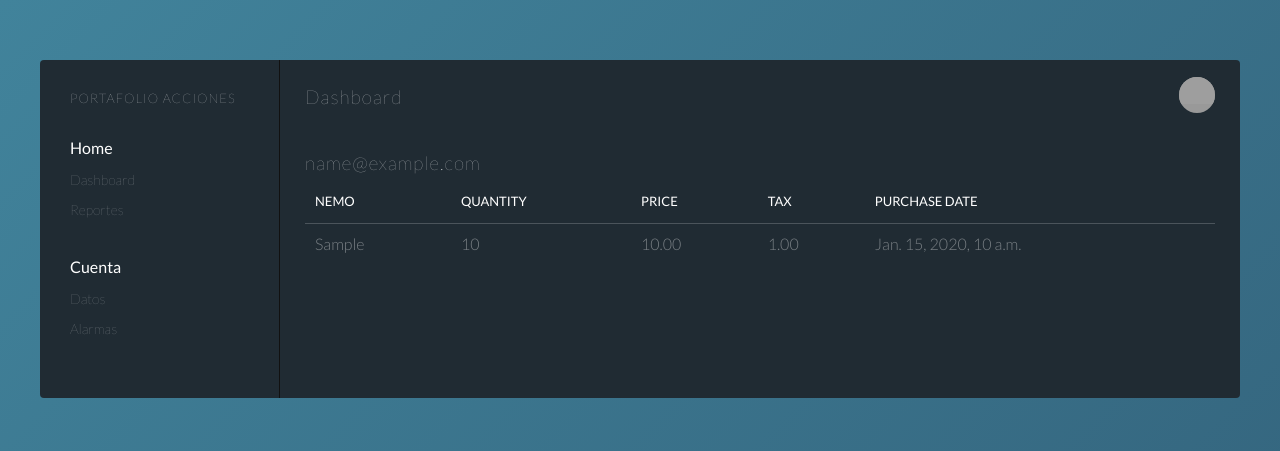
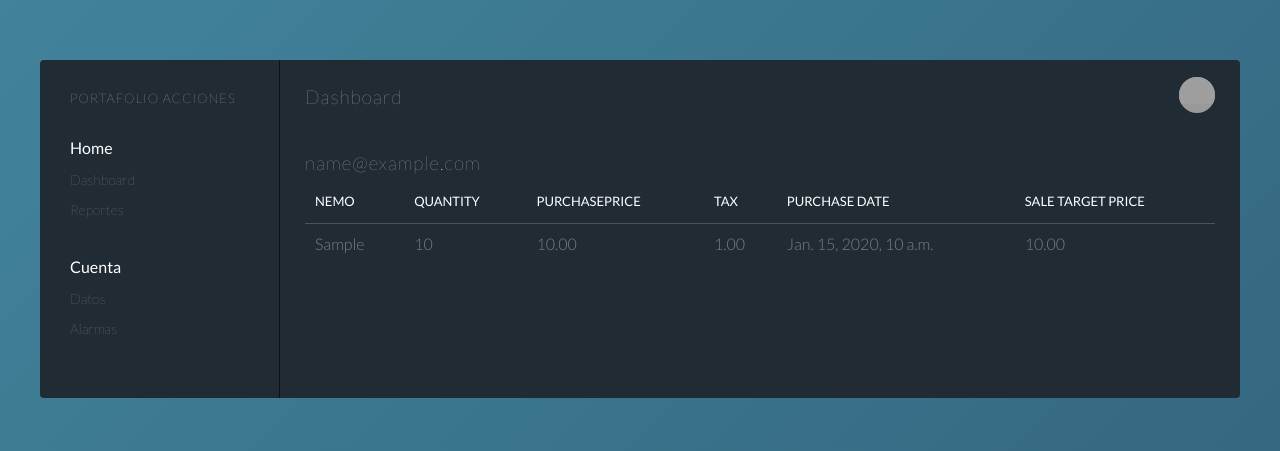
Before and after one commit to moisesramirezl/trade, a Django app: page / in a window 1280 px wide. Shown: the top 451 px of the page. Run offline with Django 3.2, Linux system fonts and the light colour scheme; a user stored in the database is signed in; tables that the repository leaves empty hold one stand-in row (values such as "Sample post"); some libraries are stand-ins or nearby versions; grey boxes are pictures that could not be loaded.

Commit message:
adds saletargetprice to model

```diff
--- a/stocksList/models.py
+++ b/stocksList/models.py
@@ -7,7 +7,10 @@ class StocksList(models.Model):
         User, on_delete=models.CASCADE, related_name="stocksList", null=True)
     nemo = models.CharField(max_length=200)
     quantity = models.IntegerField()
-    price = models.DecimalField(max_digits=10, decimal_places=2, default=0)
+    purchasePrice = models.DecimalField(
+        max_digits=10, decimal_places=2, default=0)
+    saleTargetPrice = models.DecimalField(
+        max_digits=10, decimal_places=2, default=0)
     tax = models.DecimalField(max_digits=10, decimal_places=2, default=0)
     purchase_date = models.DateTimeField()
     timestamp = models.DateTimeField(auto_now=True)
--- a/stocksList/templates/stocksList/index.html
+++ b/stocksList/templates/stocksList/index.html
@@ -100,9 +100,10 @@
             <tr>
                 <th scope="col">Nemo</th>
                 <th scope="col">Quantity</th>
-                <th scope="col">Price</th>
+                <th scope="col">purchasePrice</th>
                 <th scope="col">Tax</th>
                 <th scope="col">Purchase Date</th>
+                <th scope="col">saleTargetPrice</th>
             </tr>
         </thead>
         <tbody>
@@ -111,9 +112,10 @@
             <tr>
                 <td data-label="nemo_id">{{ stock.nemo }}</td>
                 <td data-label="quantity">{{ stock.quantity }}</td>
-                <td data-label="price">{{ stock.price }}</td>
+                <td data-label="purchasePrice">{{ stock.purchasePrice }}</td>
                 <td data-label="tax">{{ stock.tax }}</td>
                 <td data-label="purchase_date">{{ stock.purchase_date }}</td>
+                <td data-label="saleTargetPrice">{{ stock.saleTargetPrice }}</td>
             </tr>
             {% endfor %}
         </tbody>
--- a/trade/templates/trade/index.html
+++ b/trade/templates/trade/index.html
@@ -198,9 +198,10 @@
                         <tr>
                             <th scope="col">Nemo</th>
                             <th scope="col">Quantity</th>
-                            <th scope="col">Price</th>
+                            <th scope="col">purchasePrice</th>
                             <th scope="col">Tax</th>
                             <th scope="col">Purchase Date</th>
+                            <th scope="col">Sale Target Price</th>
                         </tr>
                     </thead>
                     <tbody>
@@ -209,9 +210,10 @@
                         <tr>
                             <td data-label="nemo_id">{{ stock.nemo }}</td>
                             <td data-label="quantity">{{ stock.quantity }}</td>
-                            <td data-label="price">{{ stock.price }}</td>
+                            <td data-label="purchasePrice">{{ stock.purchasePrice }}</td>
                             <td data-label="tax">{{ stock.tax }}</td>
                             <td data-label="purchase_date">{{ stock.purchase_date }}</td>
+                            <td contenteditable='true' data-label="saleTargetPrice" >{{ stock.saleTargetPrice }}</td>
                         </tr>
                         {% endfor %}
                     </tbody>
```
Also changed, not shown: stocksList/migrations/0007_auto_20200605_1621.py (added), stocksList/migrations/0008_stockslist_saletargetprice.py (added).
